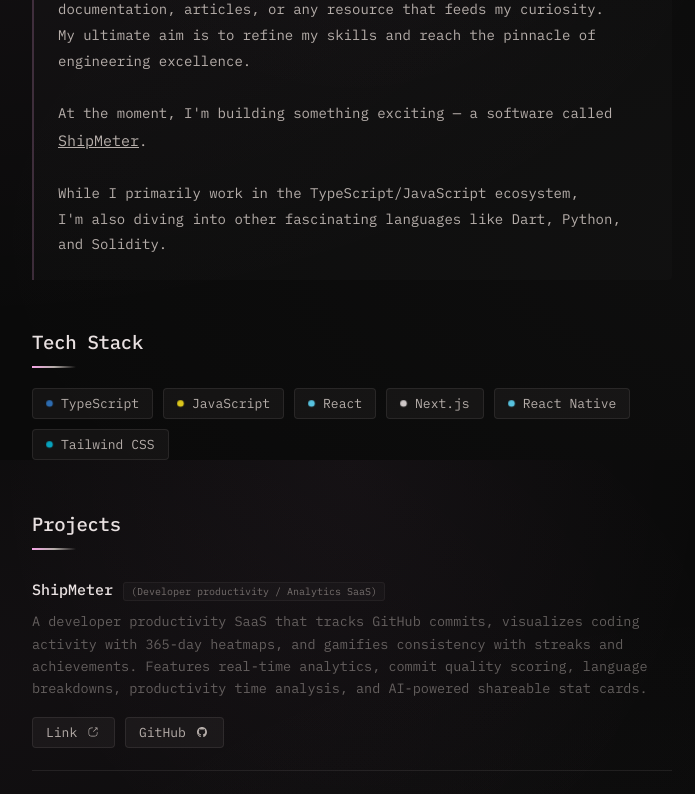
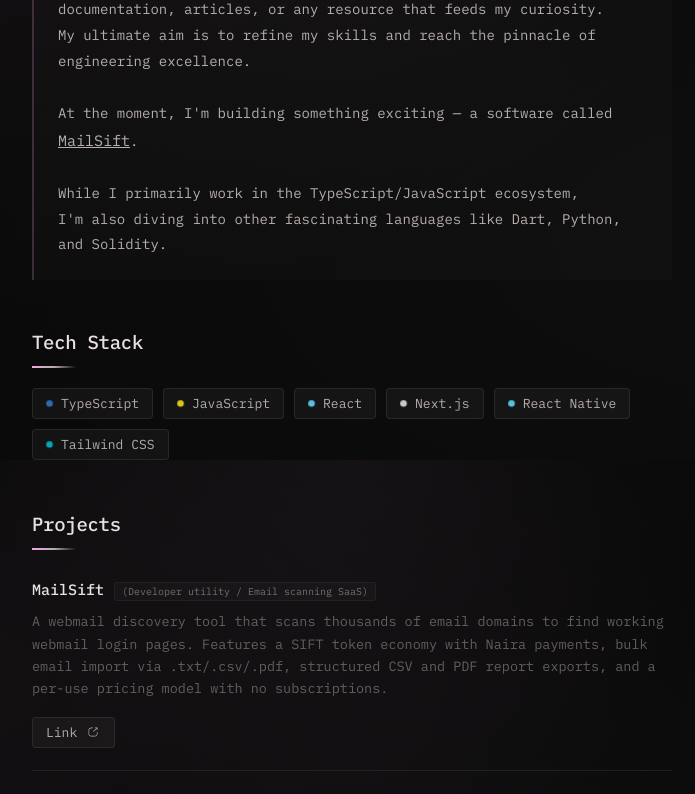
Before and after one commit to timothy-okoduwa/timothy-okoduwa, a Next.js app: page / in a window 1280 px wide. Shown: the part 340-1134 px from the top of the page, without its empty margins (288-983 px from the left). Built offline with nearby package versions, Linux system fonts and the light colour scheme.

Commit message:
Update project.js

```diff
--- a/app/component/project.js
+++ b/app/component/project.js
@@ -1,6 +1,15 @@
 /** @format */
 
 const project = [
+    {
+    name: "MailSift",
+    description:
+      "A webmail discovery tool that scans thousands of email domains to find working webmail login pages. Features a SIFT token economy with Naira payments, bulk email import via .txt/.csv/.pdf, structured CSV and PDF report exports, and a per-use pricing model with no subscriptions.",
+    link: "https://mailsiftt.vercel.app/",
+    type: "Developer utility / Email scanning SaaS",
+    github: "",
+    npm: "",
+  },
   {
     name: "ShipMeter",
     description:
```
